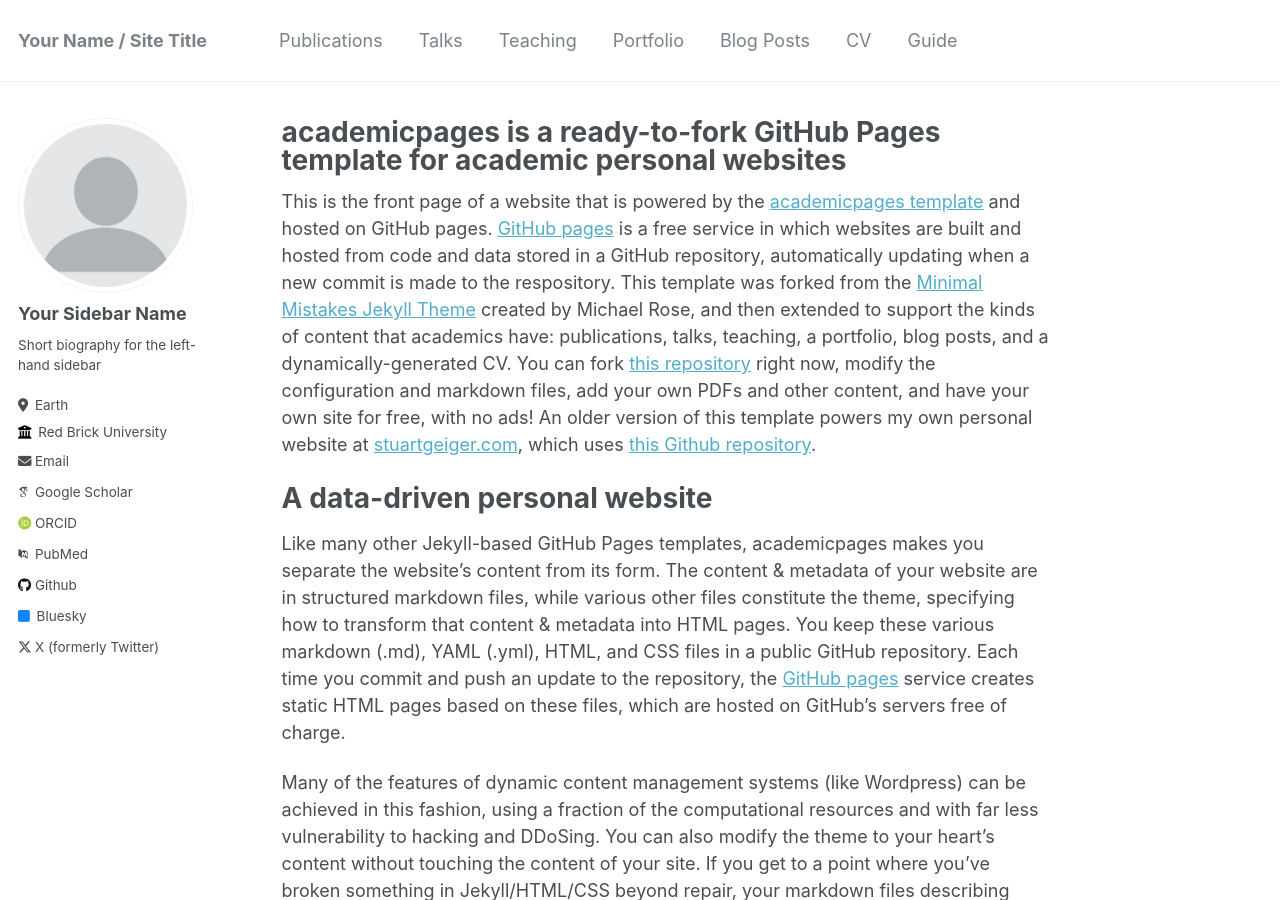
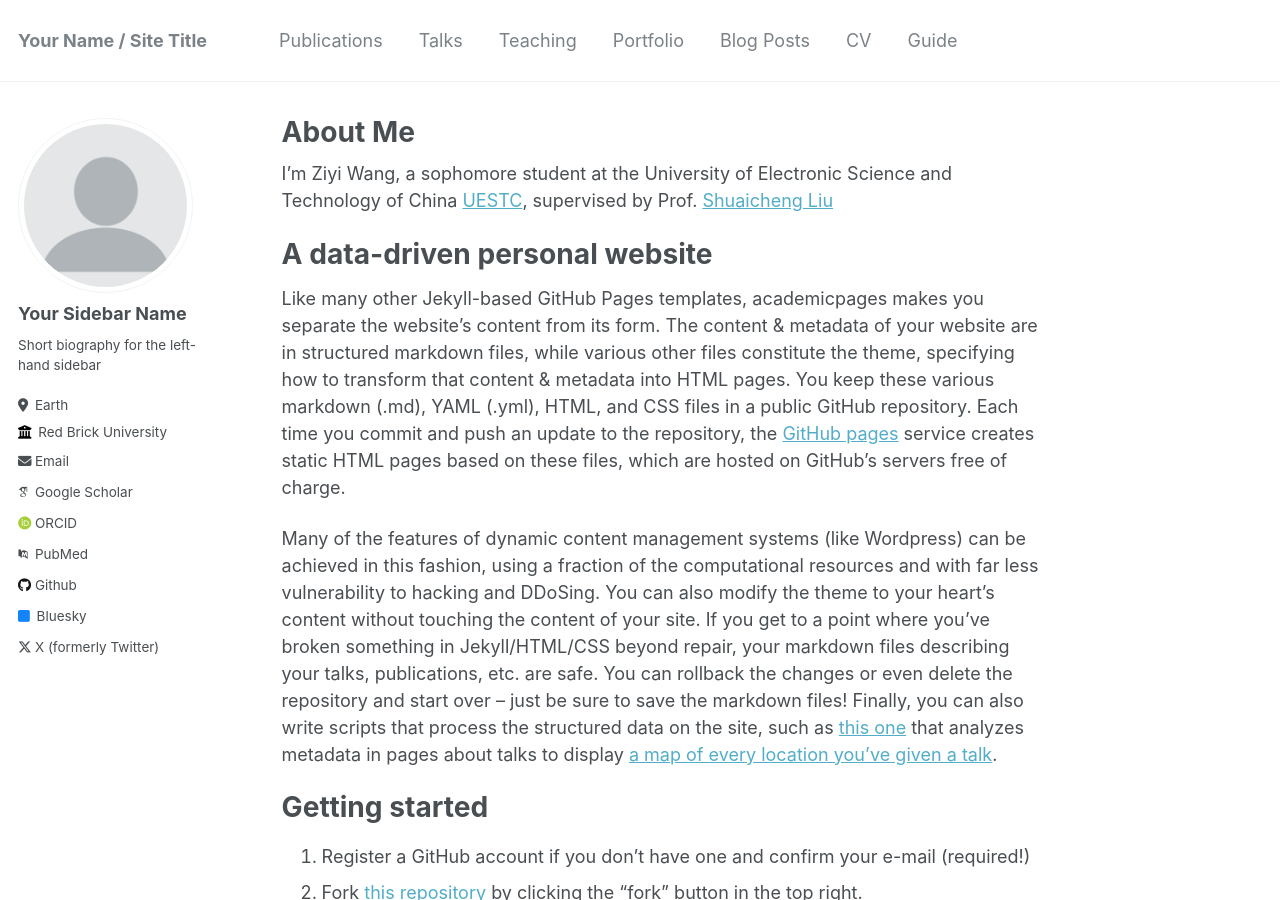
Before and after one commit to tailorbrue/tailorbrue.github.io, a Jekyll site: the page built from _pages/about.md, in a window 1280 px wide and 900 px high. Built offline with Jekyll 4.4.1, drawn with Linux system fonts in a browser that asks for light colours; some web fonts are replaced; part of the change alters nothing that is shown.

Commit message:
Update about.md

```diff
--- a/_pages/about.md
+++ b/_pages/about.md
@@ -1,13 +1,13 @@
 ---
 permalink: /
-title: "academicpages is a ready-to-fork GitHub Pages template for academic personal websites"
+title: "About Me"
 author_profile: true
 redirect_from:
   - /about/
   - /about.html
 ---
 
-This is the front page of a website that is powered by the [academicpages template](https://github.com/academicpages/academicpages.github.io) and hosted on GitHub pages. [GitHub pages](https://pages.github.com) is a free service in which websites are built and hosted from code and data stored in a GitHub repository, automatically updating when a new commit is made to the respository. This template was forked from the [Minimal Mistakes Jekyll Theme](https://mmistakes.github.io/minimal-mistakes/) created by Michael Rose, and then extended to support the kinds of content that academics have: publications, talks, teaching, a portfolio, blog posts, and a dynamically-generated CV. You can fork [this repository](https://github.com/academicpages/academicpages.github.io) right now, modify the configuration and markdown files, add your own PDFs and other content, and have your own site for free, with no ads! An older version of this template powers my own personal website at [stuartgeiger.com](http://stuartgeiger.com), which uses [this Github repository](https://github.com/staeiou/staeiou.github.io).
+I'm Ziyi Wang, a sophomore student at the University of Electronic Science and Technology of China [UESTC](https://www.uestc.edu.cn/), supervised by Prof. [Shuaicheng Liu](http://www.liushuaicheng.org/)
 
 A data-driven personal website
 ======
@@ -18,11 +18,11 @@ Many of the features of dynamic content management systems (like Wordpress) can
 Getting started
 ======
 1. Register a GitHub account if you don't have one and confirm your e-mail (required!)
-1. Fork [this repository](https://github.com/academicpages/academicpages.github.io) by clicking the "fork" button in the top right.
-1. Go to the repository's settings (rightmost item in the tabs that start with "Code", should be below "Unwatch"). Rename the repository "[your GitHub username].github.io", which will also be your website's URL.
-1. Set site-wide configuration and create content & metadata (see below -- also see [this set of diffs](http://archive.is/3TPas) showing what files were changed to set up [an example site](https://getorg-testacct.github.io) for a user with the username "getorg-testacct")
-1. Upload any files (like PDFs, .zip files, etc.) to the files/ directory. They will appear at https://[your GitHub username].github.io/files/example.pdf.
-1. Check status by going to the repository settings, in the "GitHub pages" section
+2. Fork [this repository](https://github.com/academicpages/academicpages.github.io) by clicking the "fork" button in the top right.
+3. Go to the repository's settings (rightmost item in the tabs that start with "Code", should be below "Unwatch"). Rename the repository "[your GitHub username].github.io", which will also be your website's URL.
+4. Set site-wide configuration and create content & metadata (see below -- also see [this set of diffs](http://archive.is/3TPas) showing what files were changed to set up [an example site](https://getorg-testacct.github.io) for a user with the username "getorg-testacct")
+5. Upload any files (like PDFs, .zip files, etc.) to the files/ directory. They will appear at https://[your GitHub username].github.io/files/example.pdf.
+6. Check status by going to the repository settings, in the "GitHub pages" section
 
 Site-wide configuration
 ------
```
